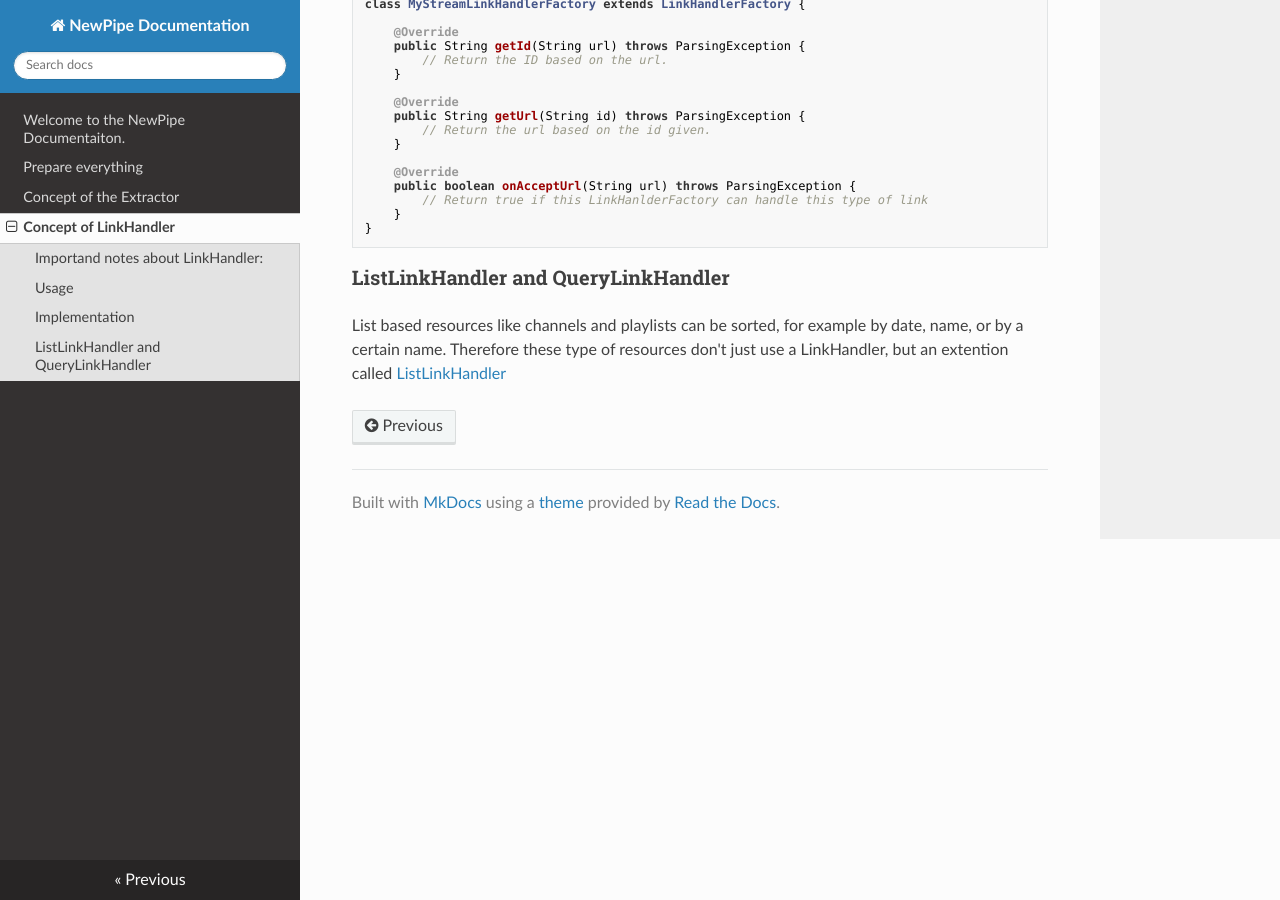
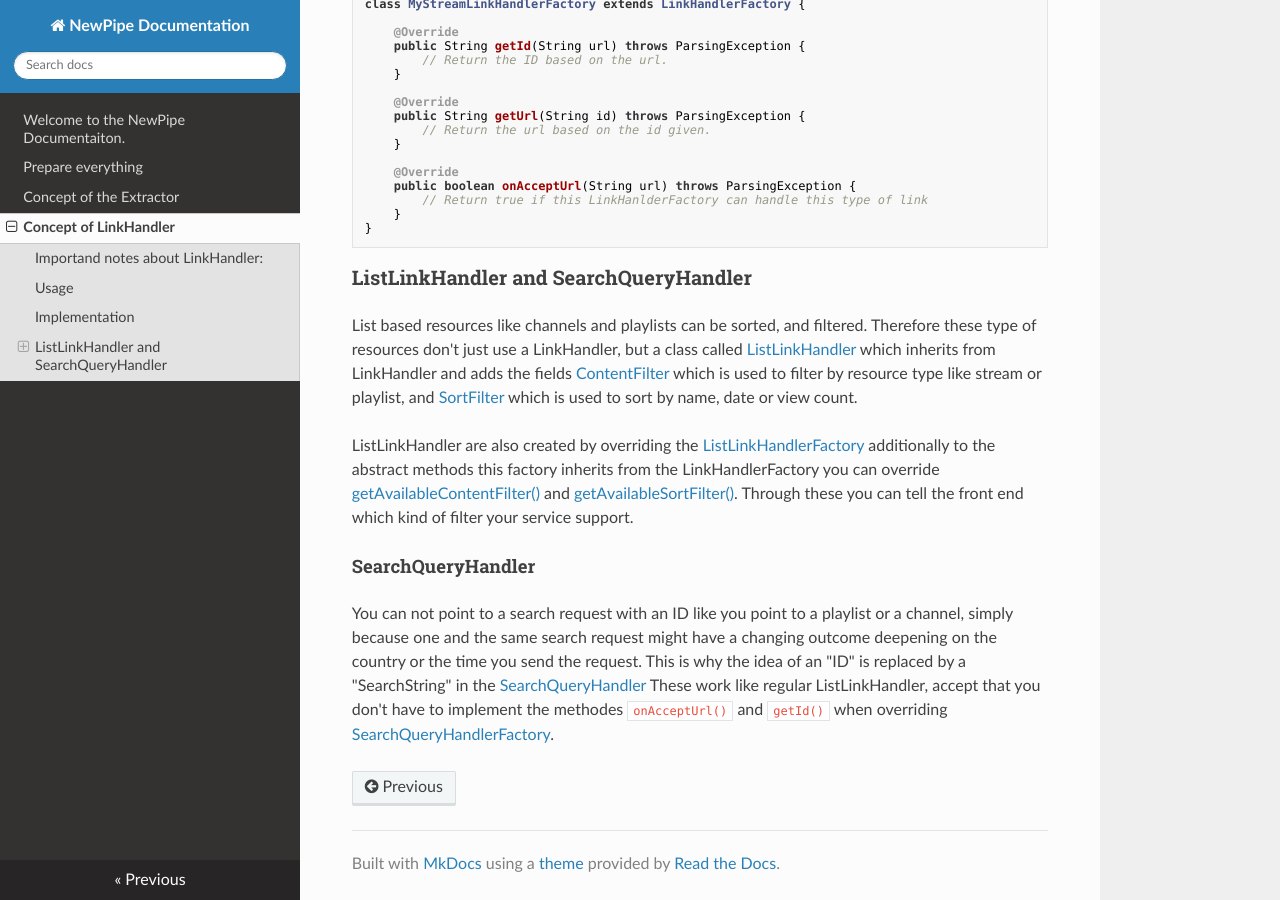
Before and after one commit to TeamNewPipe/documentation, an MkDocs documentation site: the page built from docs/02_Concept_of_LinkHandler.md, in a window 1280 px wide and 900 px high, scrolled down 951 px. Built offline with MkDocs 1.6.1, drawn with Linux system fonts in a browser that asks for light colours; nearby versions of some CDN libraries; library files that are not in the unit come from our copies.

Commit message:
add information about SearchQueryHandler

````diff
--- a/docs/02_Concept_of_LinkHandler.md
+++ b/docs/02_Concept_of_LinkHandler.md
@@ -51,8 +51,27 @@
 }
 ```
 
-### ListLinkHandler and QueryLinkHandler
+### ListLinkHandler and SearchQueryHandler
 
-List based resources like channels and playlists can be sorted, for example by date, name, or by a certain name.
-Therefore these type of resources don't just use a LinkHandler, but an extention called
+List based resources like channels and playlists can be sorted, and filtered.
+Therefore these type of resources don't just use a LinkHandler, but a class called
 [ListLinkHandler](https://teamnewpipe.github.io/NewPipeExtractor/javadoc/org/schabi/newpipe/extractor/linkhandler/ListLinkHandler.html)
+which inherits from LinkHandler and adds the fields [ContentFilter](https://teamnewpipe.github.io/NewPipeExtractor/javadoc/org/schabi/newpipe/extractor/linkhandler/ListLinkHandler.html#contentFilters)
+which is used to filter by resource type like stream or playlist, and
+[SortFilter](https://teamnewpipe.github.io/NewPipeExtractor/javadoc/org/schabi/newpipe/extractor/linkhandler/ListLinkHandler.html#sortFilter)
+which is used to sort by name, date or view count.
+
+ListLinkHandler are also created by overriding the [ListLinkHandlerFactory](https://teamnewpipe.github.io/NewPipeExtractor/javadoc/org/schabi/newpipe/extractor/linkhandler/ListLinkHandlerFactory.html)
+additionally to the abstract methods this factory inherits from the LinkHandlerFactory you can override
+[getAvailableContentFilter()](https://teamnewpipe.github.io/NewPipeExtractor/javadoc/org/schabi/newpipe/extractor/linkhandler/ListLinkHandlerFactory.html#getAvailableContentFilter--)
+and [getAvailableSortFilter()](https://teamnewpipe.github.io/NewPipeExtractor/javadoc/org/schabi/newpipe/extractor/linkhandler/ListLinkHandlerFactory.html#getAvailableSortFilter--).
+Through these you can tell the front end which kind of filter your service support.
+
+
+#### SearchQueryHandler
+
+You can not point to a search request with an ID like you point to a playlist or a channel, simply because one and the
+same search request might have a changing outcome deepening on the country or the time you send the request. This is
+why the idea of an "ID" is replaced by a "SearchString" in the [SearchQueryHandler](https://teamnewpipe.github.io/NewPipeExtractor/javadoc/org/schabi/newpipe/extractor/linkhandler/SearchQueryHandler.html)
+These work like regular ListLinkHandler, accept that you don't have to implement the methodes `onAcceptUrl()`
+and `getId()` when overriding [SearchQueryHandlerFactory](https://teamnewpipe.github.io/NewPipeExtractor/javadoc/org/schabi/newpipe/extractor/linkhandler/SearchQueryHandlerFactory.html).
````
